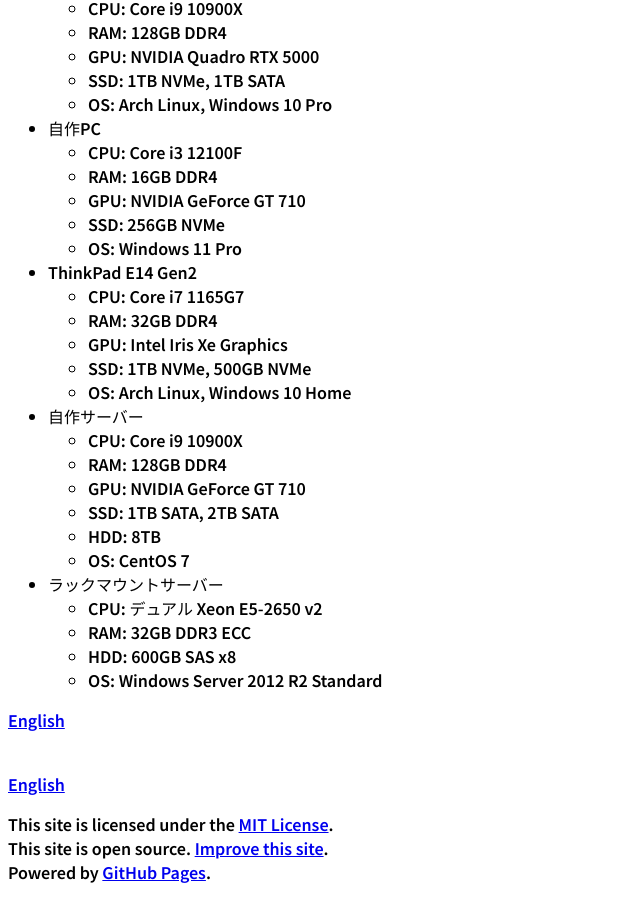
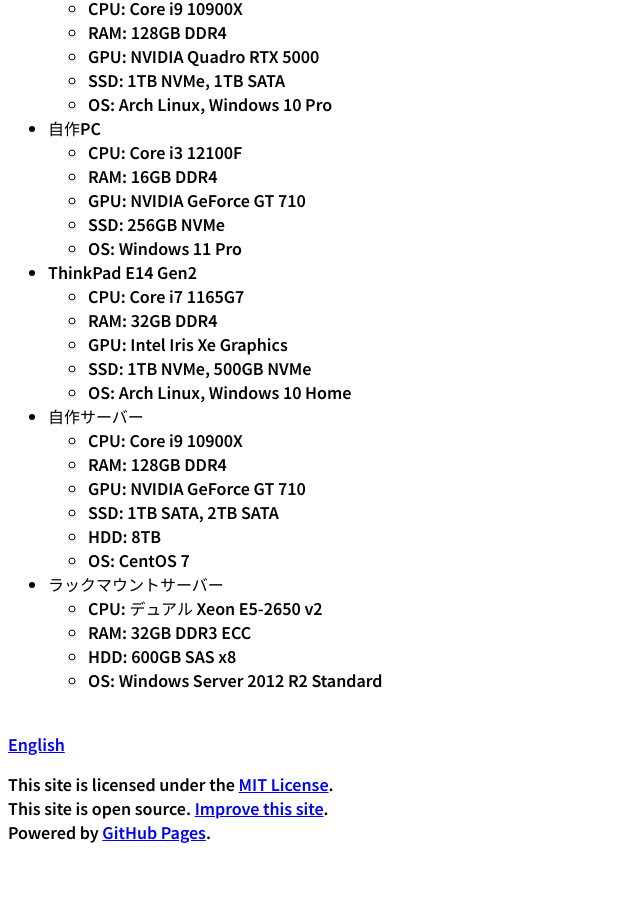
Before and after one commit to t-sasaki915/t-sasaki-net, a Jekyll site: the page built from docs/index.md, in a window 1280 px wide and 900 px high, scrolled down 1925 px. Shown: the whole window, without its empty margins (0-640 px from the left). Built offline with Jekyll 4.4.1, drawn with Linux system fonts in a browser that asks for light colours; Markdown is read by kramdown in place of the engine named in the settings; after the commit the page ends 2785 px from its top, so only the background shows below that.

Commit message:
Update index.md

```diff
--- a/docs/index.md
+++ b/docs/index.md
@@ -2,7 +2,6 @@
 layout: default
 title: Top
 lang: ja
-ja_page: /
 en_page: /english/
 ---
 
@@ -110,6 +109,3 @@
   - RAM: 32GB DDR3 ECC
   - HDD: 600GB SAS x8
   - OS: Windows Server 2012 R2 Standard
-<br>
-
-[English](english/)
```
